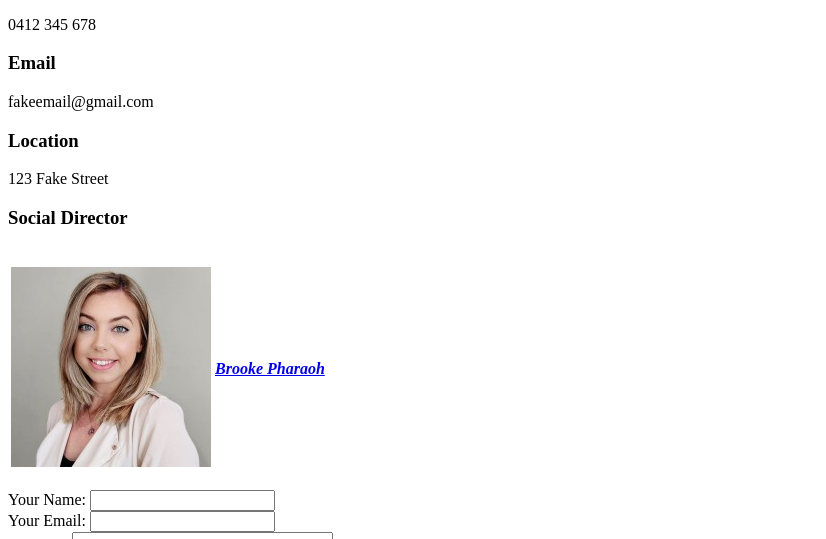
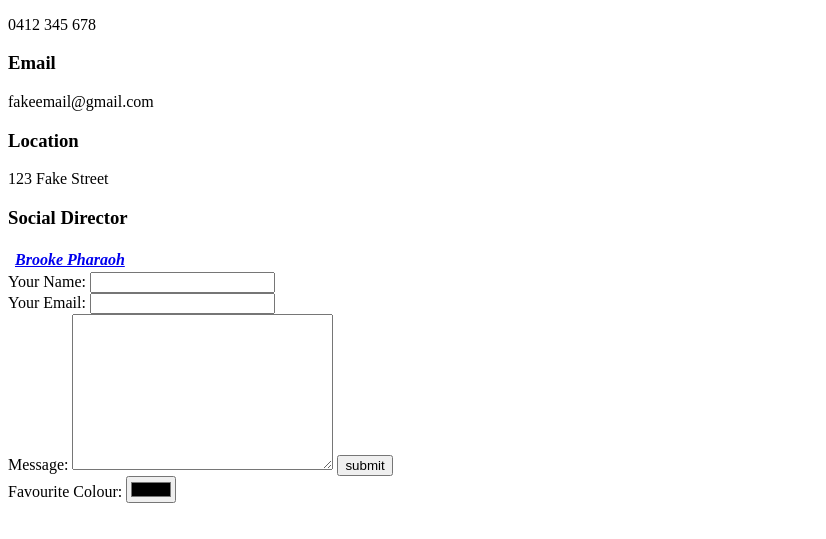
Before and after one commit to Lachie-Ray/CV, a plain HTML site: page contactdetails.html in a window 1280 px wide. Shown: the part 413-952 px from the top of the page, without its empty margins (0-826 px from the left). After the commit the page ends 924 px from the top, so only its background shows below. Drawn offline with Linux system fonts and the light colour scheme.

Commit message:
Update contactdetails.html

```diff
--- a/contactdetails.html
+++ b/contactdetails.html
@@ -25,7 +25,7 @@
     <p>
       <table>
         <tr>
-          <td><p><img src="Images/bpcoaching.jfif" alt="Lachie at Work" width="200px" height="200px">
+          <td><p>
           </p></td>
           <td><strong><em><a href="https://www.linkedin.com/in/brooke-pharaoh-407003117/?originalSubdomain=au">Brooke Pharaoh</a></em></strong></td>
         </tr>
```
